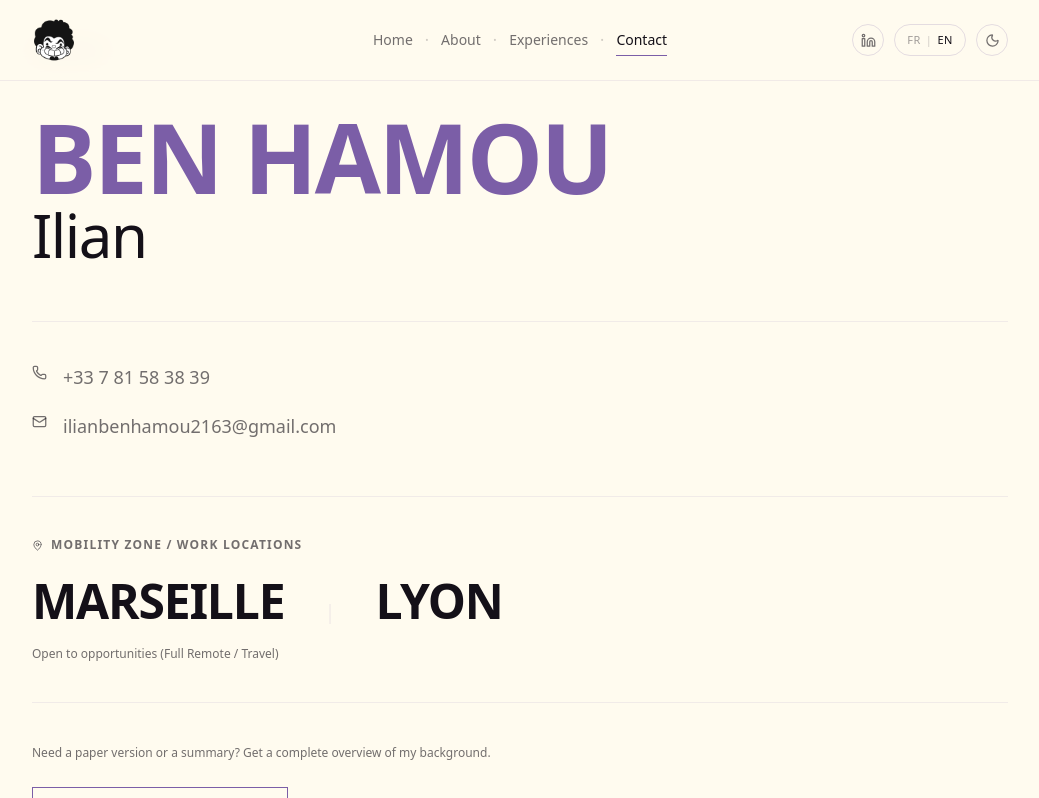
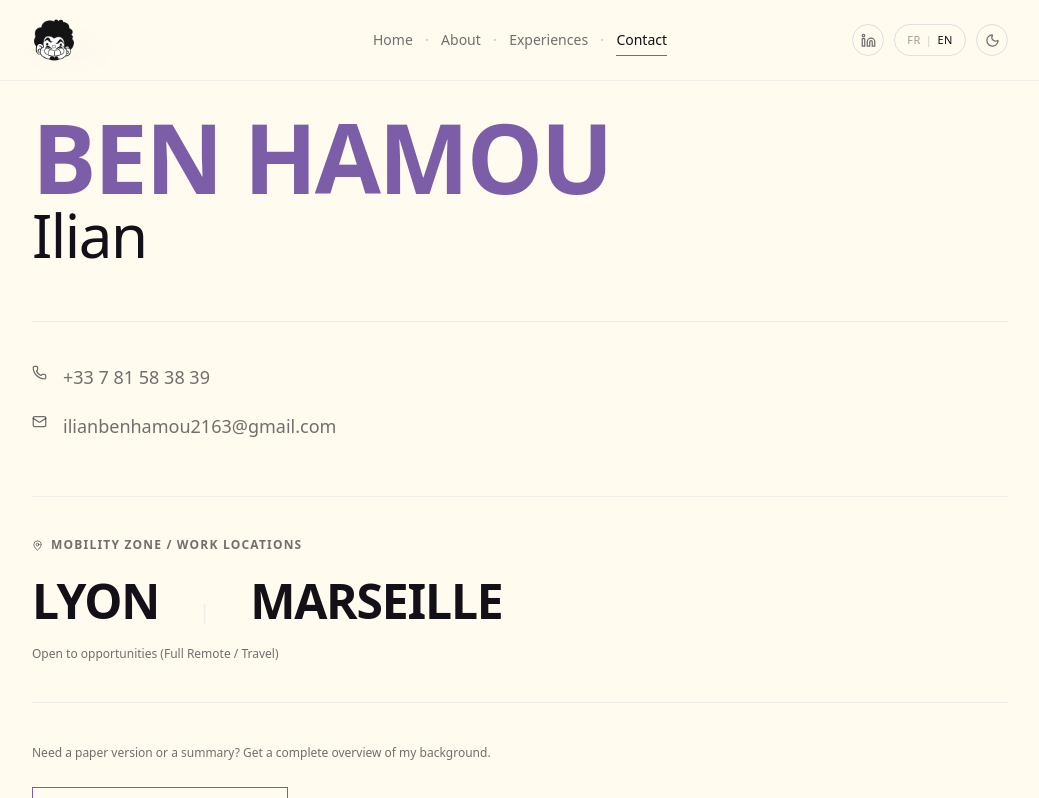
Before and after one commit to noshagit/portfolio, a React (Vite) app: page / in a window 1280 px wide. Both pictures are taken after a click on the button "CONTACT". Shown: the part 104-902 px from the top of the page, without its empty margins (120-1159 px from the left). Built offline with nearby package versions, Linux system fonts and the light colour scheme.

Commit message:
Invertion Marseille et Lyon page contact

```diff
--- a/src/pages/Contact.tsx
+++ b/src/pages/Contact.tsx
@@ -98,12 +98,12 @@ export default function Contact({ onNavigate: _onNavigate }: Props) {
           >
             <span className="font-black uppercase tracking-tight text-foreground
                              text-3xl sm:text-4xl md:text-5xl">
-              Marseille
+              Lyon
             </span>
             <span className="text-lg text-accent/10 sm:text-xl">|</span>
             <span className="font-black uppercase tracking-tight text-foreground
                              text-3xl sm:text-4xl md:text-5xl">
-              Lyon
+              Marseille
             </span>
           </motion.div>
 
```
